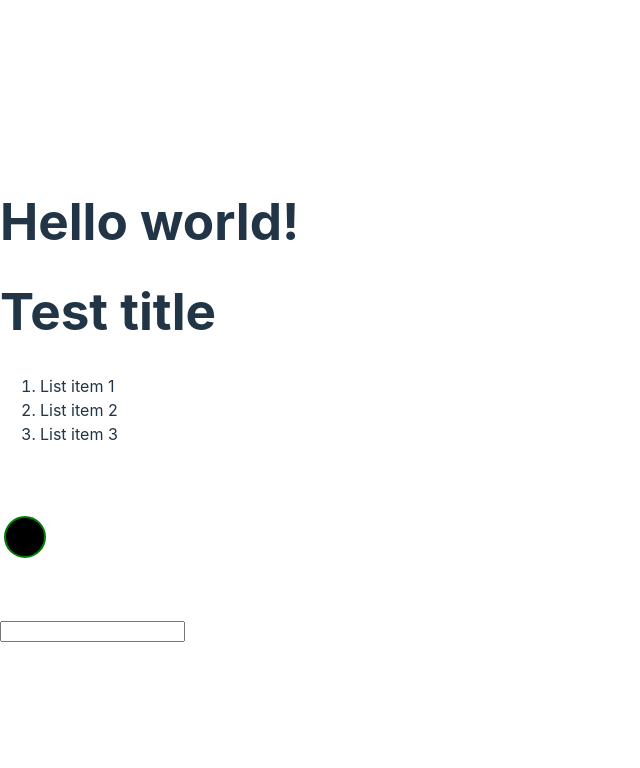
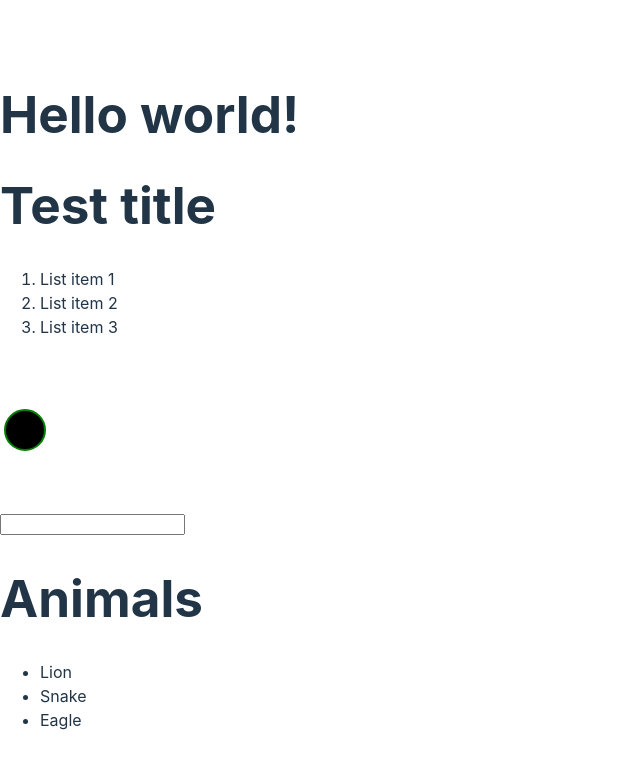
Before and after one commit to fathulfahmy/odin-project-lessons, a React (Vite) app in the folder my-react-app/: page / in a window 1280 px wide. Shown: the top 768 px of the page, without its empty margins (0-640 px from the left). Built offline with nearby package versions, Linux system fonts and the light colour scheme.

Commit message:
day17: add rendering technique lesson

```diff
--- /dev/null
+++ b/my-react-app/src/Animals.jsx
@@ -0,0 +1,110 @@
+function FirstMethod() {
+  return (
+    <>
+      <h1>Animals</h1>
+      <ul>
+        <li>Lion</li>
+        <li>Snake</li>
+        <li>Eagle</li>
+      </ul>
+    </>
+  );
+}
+
+function SecondMethod() {
+  const animals = ["Lion", "Snake", "Eagle"];
+
+  return (
+    <>
+      <h1>Animals</h1>
+      <ul>
+        {animals.map((animal) => {
+          return <li key={animal}>{animal}</li>;
+        })}
+      </ul>
+    </>
+  );
+}
+
+function ThirdMethod() {
+  const animals = ["Lion", "Snake", "Eagle"];
+  const animalsList = animals.map((animal) => {
+    return <li key={animal}>{animal}</li>;
+  });
+
+  return (
+    <>
+      <h1>Animals</h1>
+      <ul>{animalsList}</ul>
+    </>
+  );
+}
+
+function FourthMethodListItem(props) {
+  return <li>{props.animal}</li>;
+}
+function FourthMethodList(props) {
+  return (
+    <ul>
+      {props.animals.map((animal) => {
+        return <FourthMethodListItem key={animal} animal={animal} />;
+      })}
+    </ul>
+  );
+}
+function FourthMethod() {
+  const animals = ["Lion", "Snake", "Eagle"];
+  return (
+    <>
+      <h1>Animals</h1>
+      <FourthMethodList animals={animals} />
+    </>
+  );
+}
+
+function FifthMethodListTernary(props) {
+  return (
+    <ul>
+      {props.animals.map((animal) => {
+        return animal.startsWith("L") ? <li key={animal}>{animal}</li> : null;
+      })}
+    </ul>
+  );
+}
+function FifthMethodListAmpersand(props) {
+  return (
+    <ul>
+      {props.animals.map((animal) => {
+        return animal.startsWith("L") && <li key={animal}>{animal}</li>;
+      })}
+    </ul>
+  );
+}
+function FifthMethodListConditional(props) {
+  if (!props.animals) {
+    return <div>Loading...</div>;
+  }
+
+  if (props.animals.length === 0) {
+    return <div>There are no animals in the list!</div>;
+  }
+
+  return (
+    <ul>
+      {props.animals.map((animal) => {
+        return <li key={animal}>{animal}</li>;
+      })}
+    </ul>
+  );
+}
+function FifthMethod() {
+  const animals = ["Lion", "Snake", "Eagle"];
+  return (
+    <>
+      <h1>Animals</h1>
+      <FifthMethodListConditional animals={animals} />
+    </>
+  );
+}
+
+export default FifthMethod;
--- a/my-react-app/src/main.jsx
+++ b/my-react-app/src/main.jsx
@@ -3,10 +3,12 @@ import ReactDOM from "react-dom/client";
 import "./index.css";
 import Greeting from "./Greeting.jsx";
 import ConvertToJsx from "./ConvertToJsx.jsx";
+import Animals from "./Animals.jsx";
 
 ReactDOM.createRoot(document.getElementById("root")).render(
   <React.StrictMode>
     <Greeting />
     <ConvertToJsx />
+    <Animals />
   </React.StrictMode>,
 );
```
